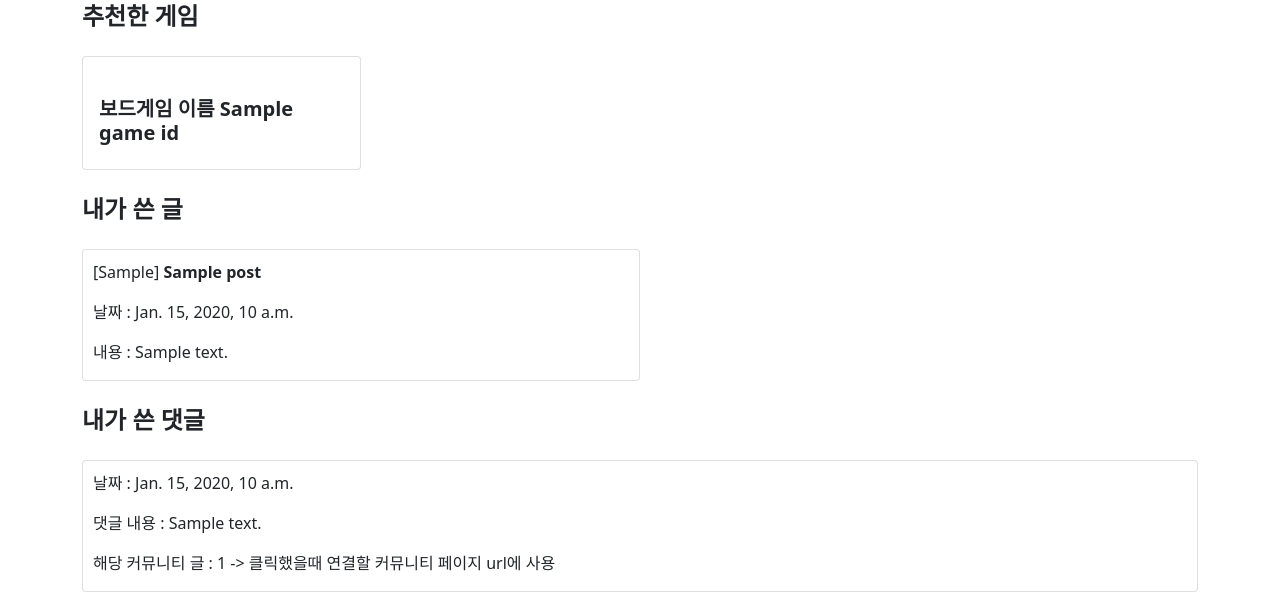
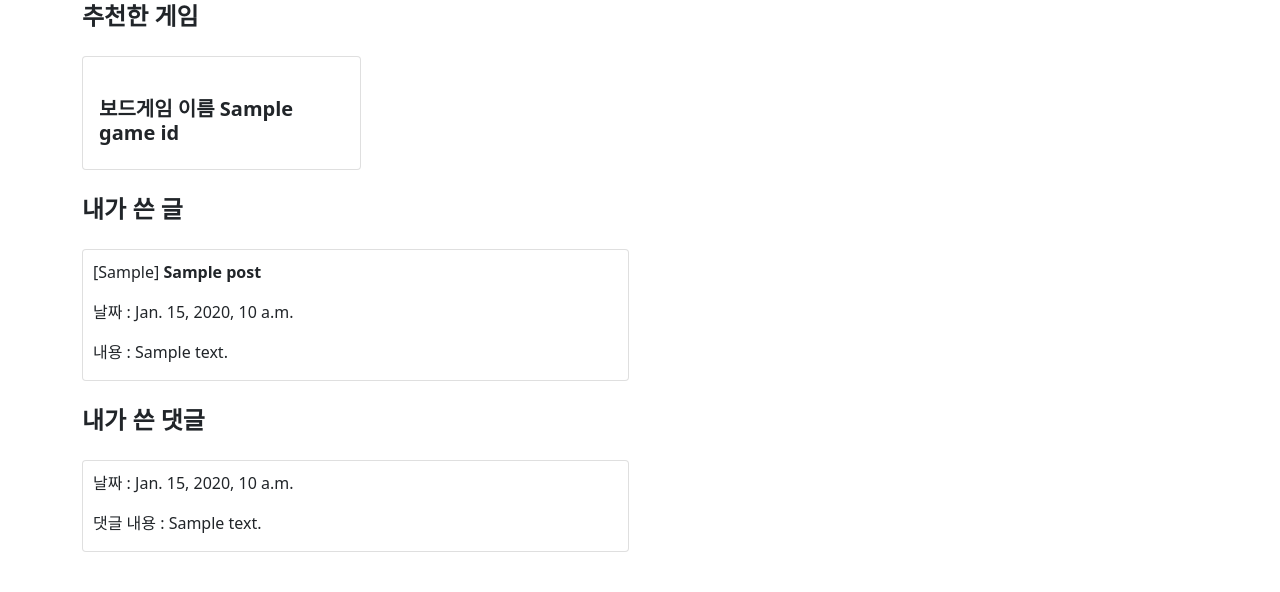
Before and after one commit to J1Yun/board-game-guide, a Django app: template BoardGameGuide/boardgame/templates/mypage.html in a window 1280 px wide. Shown: the part 444-1036 px from the top of the page. After the commit the page ends 996 px from the top, so only its background shows below. Run offline with Django 3.2, Linux system fonts and the light colour scheme; tables that the repository leaves empty hold one stand-in row (values such as "Sample post"); the template is opened without the code that fills it: values that come from a table or form of the project are taken from there, most other values are stand-ins (such as "Sample title", 1, 10 or a date in 2020).

Commit message:
Update mypage.html

```diff
--- a/BoardGameGuide/boardgame/templates/mypage.html
+++ b/BoardGameGuide/boardgame/templates/mypage.html
@@ -29,7 +29,7 @@
 <div id="section" class="writing container-md" style="margin-top: 25px">
   <h4 class="title"><b>내가 쓴 글</b></h4>
   {% if userPost %} {% for post in userPost %}
-  <div class="card col-6" style="display: inline-block">
+  <div class="card" style="display: inline-block; cursor: pointer; width: 49%" onclick="location.href='/comu_list/{{ post.id }}'">
     <div class="card-text">
       <p>[{{post.get_type_display}}] <b>{{post.title}}</b></p>
       <p>날짜 : {{post.date}}</p>
@@ -44,11 +44,10 @@
 <div id="section" class="comment container-md">
   <h4 class="title"><b>내가 쓴 댓글</b></h4>
   {% if userComment %} {% for post in userComment %}
-  <div class="card">
+  <div class="card" onclick="location.href='/comu_list/{{ post.community_id }}'" style="cursor: pointer; display: inline-block; width: 49%">
     <div class="card-text">
       <p>날짜 : {{post.date}}</p>
       <p>댓글 내용 : {{post.contents}}</p>
-      <p>해당 커뮤니티 글 : {{post.community_id}} -> 클릭했을때 연결할 커뮤니티 페이지 url에 사용</p>
     </div>
   </div>
   {% endfor %} {% else %}
```
